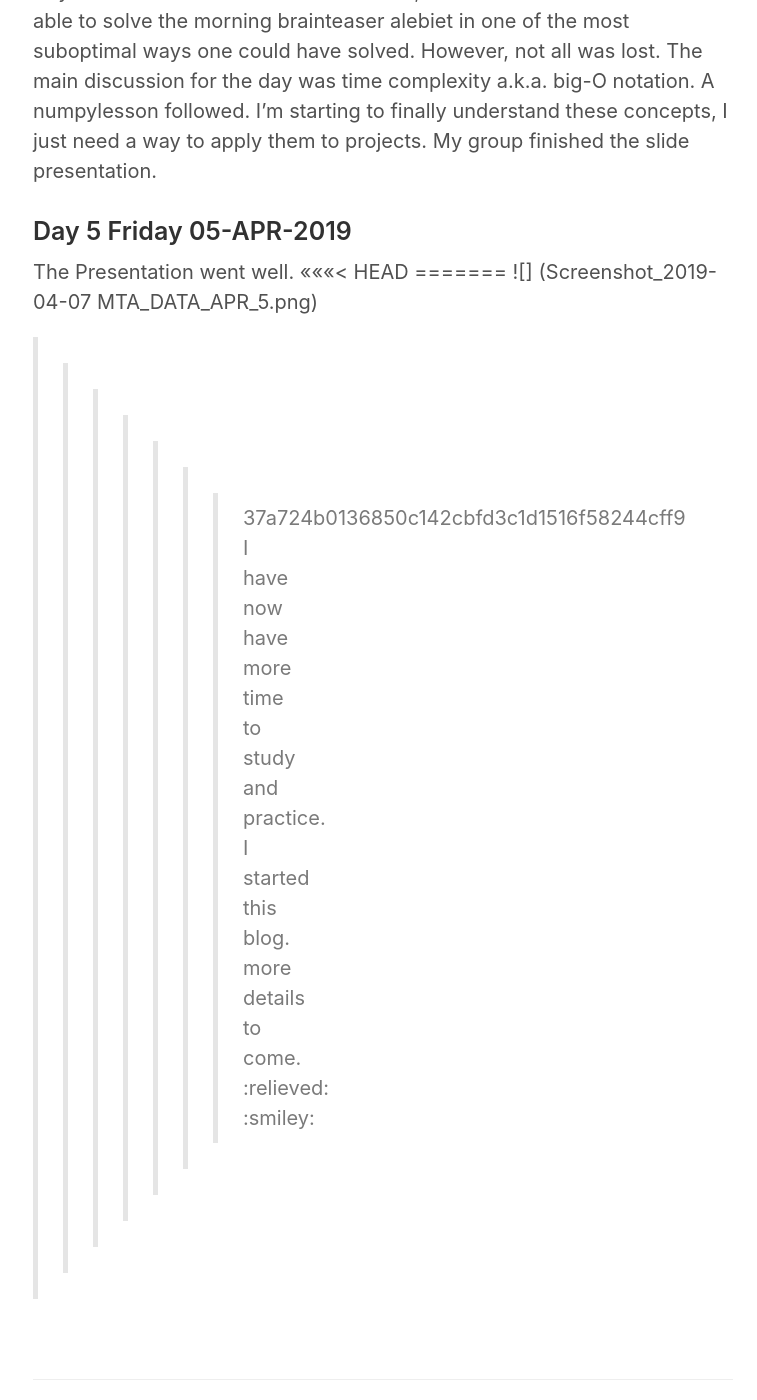
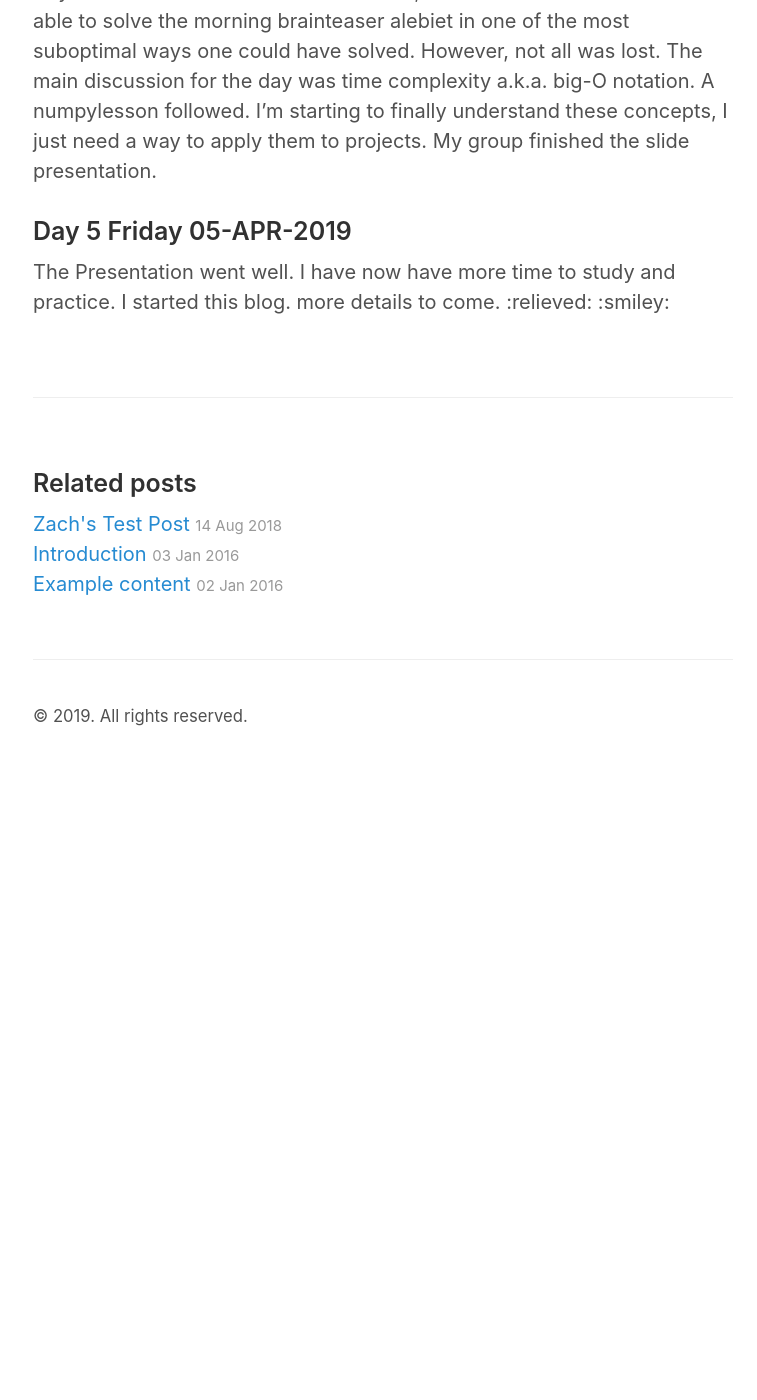
Before and after one commit to JTBake490/JTBake490.github.io, a Jekyll site: the page built from _posts/2019-04-05-Week-1.md, in a window 1280 px wide and 1400 px high, scrolled down 3032 px. Shown: the whole window, without its empty margins (257-1014 px from the left). Built offline with Jekyll 4.4.1, drawn with Linux system fonts in a browser that asks for light colours; after the commit the page ends 3802 px from its top, so only the background shows below that.

Commit message:
reverting back again

```diff
--- a/_posts/2019-04-05-Week-1.md
+++ b/_posts/2019-04-05-Week-1.md
@@ -51,9 +51,5 @@ A numpylesson followed. I'm starting to finally understand these concepts, I jus
 
 ### Day 5 Friday 05-APR-2019
 The Presentation went well.
-<<<<<<< HEAD
-=======
-![] (Screenshot_2019-04-07 MTA_DATA_APR_5.png)
->>>>>>> 37a724b0136850c142cbfd3c1d1516f58244cff9
 I have now have more time to study and practice. I started this blog. more details to come.
- :relieved:  :smiley:
+:relieved:  :smiley:
```
